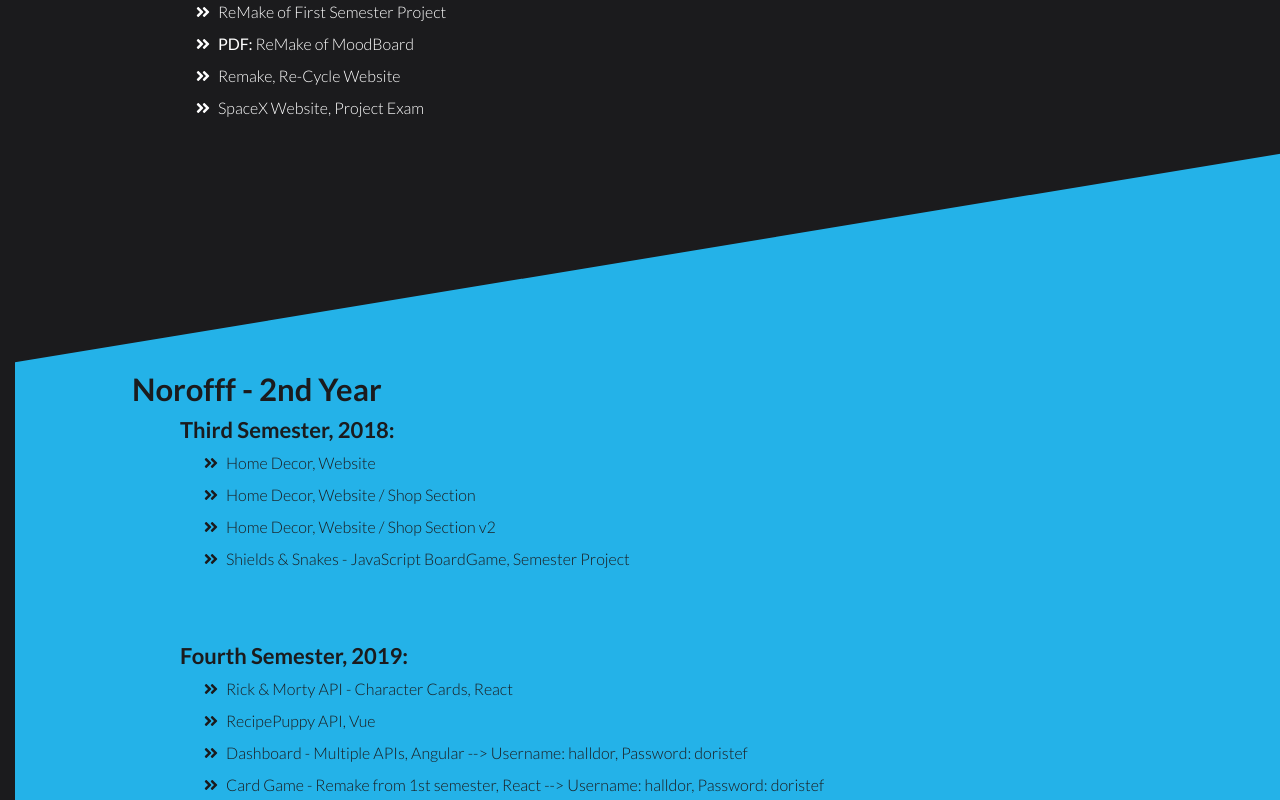
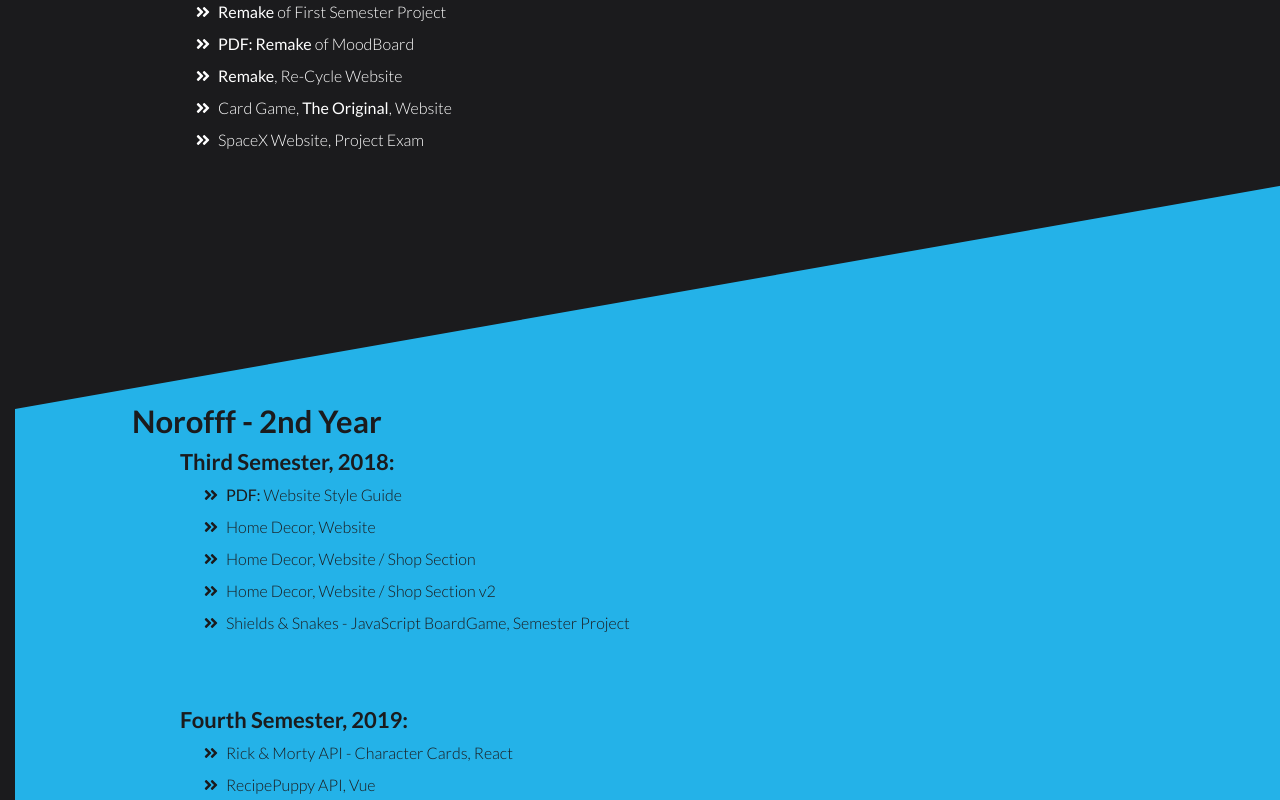
Before and after one commit to doristef/doristef.me, a Vue app: page /projects in a window 1280 px wide. Shown: the part 420-1220 px from the top of the page. Built offline with nearby package versions, Linux system fonts and the light colour scheme.

Commit message:
Adding new things to Projects

```diff
--- a/src/components/Projects.vue
+++ b/src/components/Projects.vue
@@ -14,38 +14,43 @@
               <div class="[ pl-2 pl-lg-5 ]">
                 <h4>First Semester, 2017: </h4>
                 <ul class="[ container-dark-link ][ list-unstyled ]">
-                    <b-media tag="li" class="m-2 ml-4">
+                    <b-media tag="li" class="[ m-2 ml-4 ]">
                         <font-awesome-icon icon="angle-double-right" size="1x" class="[ mr-2 ]" />
-                        <a href="http://doristef.me/semester2/Portfolio1/RedPepperPizza/RedPepperPizza_OLD.pdf" alt="First Semester MoodBoard, 2017"><b>PDF:</b> MoodBoard</a>
+                        <a href="http://doristef.me/semester2/Portfolio1/RedPepperPizza/RedPepperPizza_OLD.pdf" target="_blank" alt="First Semester MoodBoard, 2017"><b>PDF:</b> MoodBoard</a>
                     </b-media>
-                    <b-media tag="li" class="m-2 ml-4">
+                    <b-media tag="li" class="[ m-2 ml-4 ]">
                         <font-awesome-icon icon="angle-double-right" size="1x" class="[ mr-2 ]" />
-                        <a href="http://doristef.me/semester2/Portfolio1/recycle/OLD/" alt="First Semester, Re-Cycle Website, 2017">Website, Re-Cycle</a>
+                        <a href="http://doristef.me/semester2/Portfolio1/recycle/OLD/" target="_blank" alt="First Semester, Re-Cycle Website, 2017">Website, Re-Cycle</a>
                     </b-media>
-                    <b-media tag="li" class="m-2 ml-4">
+                    <b-media tag="li" class="[ m-2 ml-4 ]">
                         <font-awesome-icon icon="angle-double-right" size="1x" class="[ mr-2 ]" />
-                        <a href="http://doristef.me/semester1/SemesterProject2017/" alt="First Semester Project, 2017">Semester Project</a>
+                        <a href="http://doristef.me/semester1/SemesterProject2017/" target="_blank" alt="First Semester Project, 2017">Semester Project</a>
                     </b-media>
                 </ul>
 
                 <h4>Second Semester, 2018: </h4>
                 <ul class="[ container-dark-link ][ list-unstyled ]">
-                    <b-media tag="li" class="m-2 ml-4">
+                    <b-media tag="li" class="[ m-2 ml-4 ]">
                         <font-awesome-icon icon="angle-double-right" size="1x" class="[ mr-2 ]" />
-                        <a href="http://doristef.me/semester2/Portfolio1/csm/" alt="ReMake of First Semester Project, Semester 2, 2018">ReMake of First Semester Project</a>
+                        <a href="http://doristef.me/semester2/Portfolio1/csm/" target="_blank" alt="ReMake of First Semester Project, Semester 2, 2018"><b>Remake</b> of First Semester Project</a>
                     </b-media>
-                    <b-media tag="li" class="m-2 ml-4">
+                    <b-media tag="li" class="[ m-2 ml-4 ]">
                         <font-awesome-icon icon="angle-double-right" size="1x" class="[ mr-2 ]" />
-                        <a href="http://doristef.me/semester2/Portfolio1/RedPepperPizza/RedPepperPizza_NEW.pdf" alt="ReMake of MoodBoard, Semester 2, 2018"><b>PDF:</b> ReMake of MoodBoard</a>
+                        <a href="http://doristef.me/semester2/Portfolio1/RedPepperPizza/RedPepperPizza_NEW.pdf" target="_blank" alt="ReMake of MoodBoard, Semester 2, 2018"><b>PDF:</b> <b>Remake</b> of MoodBoard</a>
                     </b-media>
-                    <b-media tag="li" class="m-2 ml-4">
+                    <b-media tag="li" class="[ m-2 ml-4 ]">
                         <font-awesome-icon icon="angle-double-right" size="1x" class="[ mr-2 ]" />
-                        <a href="http://doristef.me/semester2/Portfolio1/recycle/" alt="Remake, Re-Cycle Website, Semester 2, 2018">Remake, Re-Cycle Website</a>
+                        <a href="http://doristef.me/semester2/Portfolio1/recycle/" target="_blank" alt="Remake, Re-Cycle Website, Semester 2, 2018"><b>Remake</b>, Re-Cycle Website</a>
                     </b-media>
-                    <b-media tag="li" class="m-2 ml-4">
+                    <b-media tag="li" class="[ m-2 ml-4 ]">
+                            <font-awesome-icon icon="angle-double-right" size="1x" class="[ mr-2 ]" />
+                            <a href="http://doristef.me/semester2/JavaScript1/CA/" target="_blank" alt="Card Game from API ORIGINAL, Semester 2, 2018">Card Game, <b>The Original</b>, Website</a>
+                        </b-media>
+                    <b-media tag="li" class="[ m-2 ml-4 ]">
                         <font-awesome-icon icon="angle-double-right" size="1x" class="[ mr-2 ]" />
-                        <a href="http://doristef.me/spacex/" alt="Second Semester, Project Ecxam, Semester 2, 2018">SpaceX Website, Project Exam</a>
+                        <a href="http://doristef.me/spacex/" target="_blank" alt="Second Semester, Project Ecxam, Semester 2, 2018">SpaceX Website, Project Exam</a>
                     </b-media>
+
                 </ul>
             </div>
           </div>
@@ -63,45 +68,53 @@
               <div class="[ pl-2 pl-lg-5 pb-5 ]">
                     <h4>Third Semester, 2018: </h4>
                     <ul class="[ container-color-link ][ list-unstyled ][ pb-5 ]">
-                        <b-media tag="li" class="m-2 ml-4">
+                        <b-media tag="li" class="[ m-2 ml-4 ]">
                             <font-awesome-icon icon="angle-double-right" size="1x" class="[ mr-2 ]" />
-                            <a  href="http://doristef.me/HomeDecor/" alt="Home Decor, Website, Semester 3, 2018">Home Decor, Website </a>
+                            <a href="http://doristef.me/semester4/portfolio2/old.pdf" target="_blank" alt="Website Style Guide, Semester 3, 2019"><b>PDF:</b> Website Style Guide</a>
                         </b-media>
-                        <b-media tag="li" class="m-2 ml-4">
+                        <b-media tag="li" class="[ m-2 ml-4 ]">
                             <font-awesome-icon icon="angle-double-right" size="1x" class="[ mr-2 ]" />
-                            <a href="http://doristef.me/HomeDecor2/shop.html" alt="Home Decor 2, Website / Shop Section, Semester 3, 2018">Home Decor, Website / Shop Section </a>
+                            <a  href="http://doristef.me/HomeDecor/" target="_blank" alt="Home Decor, Website, Semester 3, 2018">Home Decor, Website </a>
                         </b-media>
-                        <b-media tag="li" class="m-2 ml-4">
+                        <b-media tag="li" class="[ m-2 ml-4 ]">
                             <font-awesome-icon icon="angle-double-right" size="1x" class="[ mr-2 ]" />
-                            <a href="http://doristef.me/HomeDecor3/shop.html" alt="Home Decor 3, Website / Shop Section, Semester 3, 2018">Home Decor, Website / Shop Section v2</a>
+                            <a href="http://doristef.me/HomeDecor2/shop.html" target="_blank" alt="Home Decor 2, Website / Shop Section, Semester 3, 2018">Home Decor, Website / Shop Section </a>
                         </b-media>
-                        <b-media tag="li" class="m-2 ml-4">
+                        <b-media tag="li" class="[ m-2 ml-4 ]">
                             <font-awesome-icon icon="angle-double-right" size="1x" class="[ mr-2 ]" />
-                            <a href="http://doristef.me/Semester_Project2" alt="Shields &amp; Snakes - BoardGame, Semester Project, Semester 3, 2018">Shields &amp; Snakes - JavaScript BoardGame, Semester Project</a>
+                            <a href="http://doristef.me/HomeDecor3/shop.html" target="_blank" alt="Home Decor 3, Website / Shop Section, Semester 3, 2018">Home Decor, Website / Shop Section v2</a>
+                        </b-media>
+                        <b-media tag="li" class="[ m-2 ml-4 ]">
+                            <font-awesome-icon icon="angle-double-right" size="1x" class="[ mr-2 ]" />
+                            <a href="http://doristef.me/Semester_Project2" target="_blank" alt="Shields &amp; Snakes - BoardGame, Semester Project, Semester 3, 2018">Shields &amp; Snakes - JavaScript BoardGame, Semester Project</a>
                         </b-media>
                     </ul>
 
                     <h4>Fourth Semester, 2019: </h4>
                     <ul class="[ container-color-link ][ list-unstyled ]">
-                        <b-media tag="li" class="m-2 ml-4">
+                        <b-media tag="li" class="[ m-2 ml-4 ]">
                             <font-awesome-icon icon="angle-double-right" size="1x" class="[ mr-2 ]" />
-                            <a href="http://doristef.me/semester4/noroff-reactapp/#/" alt="Using Rick&amp;Morty API, Semester 4, 2019">Rick &amp; Morty API - Character Cards, React </a>
+                            <a href="http://doristef.me/semester4/noroff-reactapp/#/" target="_blank" alt="Using Rick&amp;Morty API, Semester 4, 2019">Rick &amp; Morty API - Character Cards, React </a>
                         </b-media>
-                        <b-media tag="li" class="m-2 ml-4">
+                        <b-media tag="li" class="[ m-2 ml-4 ]">
                             <font-awesome-icon icon="angle-double-right" size="1x" class="[ mr-2 ]" />
-                            <a href="http://doristef.me/semester4/noroff-vueapp/" alt="Using RecipePuppy API, Semester 4, 2019">RecipePuppy API, Vue </a>
+                            <a href="http://doristef.me/semester4/noroff-vueapp/" target="_blank" alt="Using RecipePuppy API, Semester 4, 2019">RecipePuppy API, Vue </a>
                         </b-media>
-                        <b-media tag="li" class="m-2 ml-4">
+                        <b-media tag="li" class="[ m-2 ml-4 ]">
                             <font-awesome-icon icon="angle-double-right" size="1x" class="[ mr-2 ]" />
-                            <a href="http://doristef.me/semester4/noroff-angularapp/" alt="Dashboard w/ multiple APIs, Semester 4, 2019">Dashboard - Multiple APIs, Angular --> Username: halldor, Password: doristef </a>
+                            <a href="http://doristef.me/semester4/noroff-angularapp/" target="_blank" alt="Dashboard w/ multiple APIs, Semester 4, 2019">Dashboard - Multiple APIs, Angular --> Username: halldor, Password: doristef </a>
                         </b-media>
-                        <b-media tag="li" class="m-2 ml-4">
+                        <b-media tag="li" class="[ m-2 ml-4 ]">
                             <font-awesome-icon icon="angle-double-right" size="1x" class="[ mr-2 ]" />
-                            <a href="http://doristef.me/semester4/noroff-finalca/" alt="Card Game from API, Semester 4, 2019">Card Game - Remake from 1st semester, React --> Username: halldor, Password: doristef </a>
+                            <a href="http://doristef.me/semester4/noroff-finalca/" target="_blank" alt="Card Game from API, Semester 4, 2019">Card Game - <b>Remake</b> from 1st semester, React --> Username: halldor, Password: doristef </a>
                         </b-media>
-                        <b-media tag="li" class="m-2 ml-4">
+                        <b-media tag="li" class="[ m-2 ml-4 ]">
                             <font-awesome-icon icon="angle-double-right" size="1x" class="[ mr-2 ]" />
-                            <a href="http://doristef.me/semester2/JavaScript1/CA/" alt="Card Game from API ORIGINAL, Semester 2, 2018">Card Game - The Original</a>
+                            <a href="http://doristef.me/semester4/portfolio-spacex/" target="_blank" alt="SpaceX Dashboard, Semester 4, 2019">SpaceX Dashboard, Website <b>Remake</b> from 2nd semester, Vue</a>
+                        </b-media>
+                        <b-media tag="li" class="[ m-2 ml-4 ]">
+                            <font-awesome-icon icon="angle-double-right" size="1x" class="[ mr-2 ]" />
+                            <a href="http://doristef.me/semester4/portfolio2/redo.pdf" target="_blank" alt="Website Style Guide, Semester 4, 2019"><b>PDF:</b> Website Style Guide 2.0, <b>Remake</b> from 3rd semester</a>
                         </b-media>
 
                     </ul>
```
